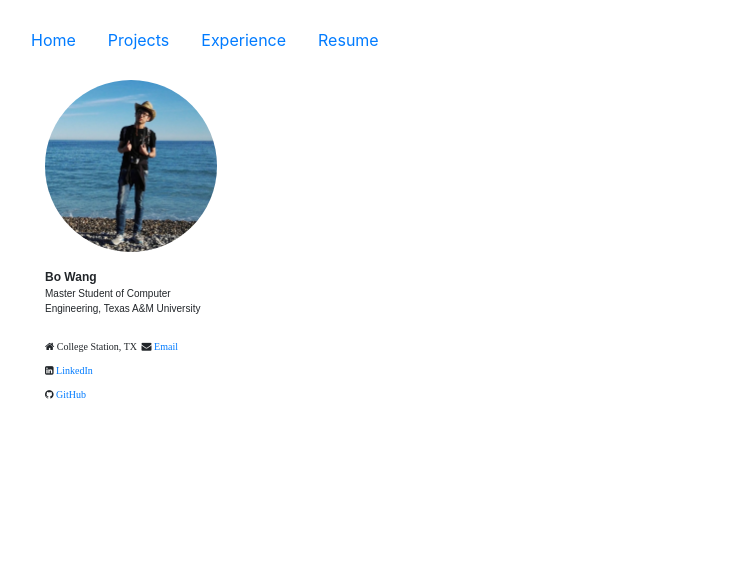
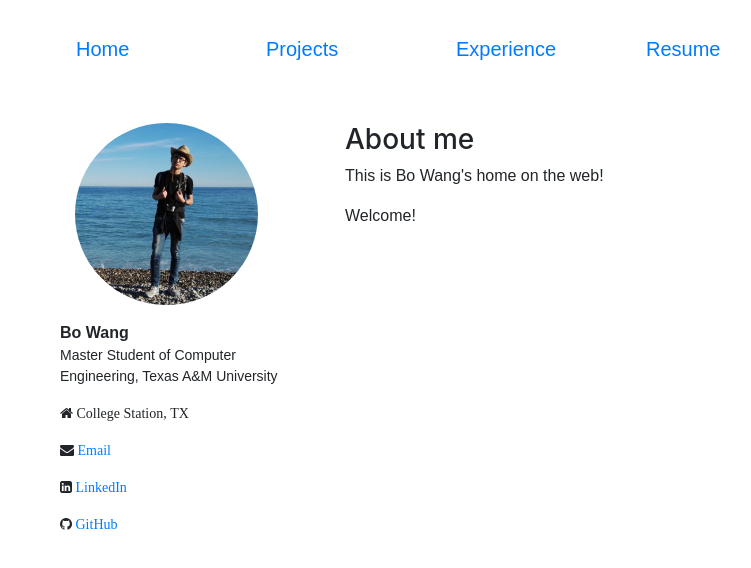
Before and after one commit to FrancoisMoreau/PersonalWeb, a plain HTML site: page index.html in a window 1280 px wide. Shown: the whole page, without its empty margins (25-776 px from the left). Drawn offline with nearby package versions, Linux system fonts and the light colour scheme.

Commit message:
reconstruct the structure

```diff
--- a/content.css
+++ b/content.css
@@ -1,33 +1,40 @@
 #top {
-    margin-top: 20px;
-    margin-left: 40px;
+    margin-top: 2%;
+    /*margin-left: 5%;*/
 }
+
+.tag_font {
+    /*font-family: "Times New Roman", Times, serif;*/
+    font-family: Arial, sans-serif;
+    font-size: 20px;
+}
+
 #left {
-    margin-top: 20px;
-    margin-left: 40px;
+    margin-top: 4%;
+    /*margin-left: 5%;*/
 }
+
 img {
     border-radius: 50%;
 }
+
 .name {
     font-family: Arial, sans-serif;
-    font-size: 12px;
+    font-size: 16px;
     font-weight: bold;
 }
 
 .university {
     font-family: Arial, sans-serif;
-    font-size: 10px;
+    font-size: 14px;
+}
+
+.info {
+    font-family: Arial, sans-serif;
+    font-size: 14px;
 }
 
 .content {
-    position: absolute;
-    left: 320px;
-    top: 80px;
-    z-index: -1;
+    font-family: Arial, sans-serif;
+    font-size: 16px;
 }
-
-.intro {
-    margin-top: 80px;
-    margin-left: 320px;
-}
--- a/experience.html
+++ b/experience.html
@@ -1,23 +1,58 @@
 <!DOCTYPE html>
 <html>
 <head>
-    <title>My Webpage</title>
-    <script src="https://code.jquery.com/jquery-1.10.2.js"></script>
     <link rel="stylesheet" href="https://stackpath.bootstrapcdn.com/bootstrap/4.4.1/css/bootstrap.min.css" integrity="sha384-Vkoo8x4CGsO3+Hhxv8T/Q5PaXtkKtu6ug5TOeNV6gBiFeWPGFN9MuhOf23Q9Ifjh" crossorigin="anonymous">
+    <link rel="stylesheet" href="https://cdnjs.cloudflare.com/ajax/libs/font-awesome/4.7.0/css/font-awesome.min.css">
     <link rel="stylesheet" href="content.css">
-    <style>
-
-    </style>
 </head>
 <body>
-<div id="nav-placeholder"></div>
-<script>
-    $(function(){
-        $("#nav-placeholder").load("index.html");
-    });
-</script>
-<div class="content">
-    <h4>Experience</h4>
+<!--navigation part-->
+<div id = "top" class="tag_font">
+    <nav class="nav">
+        <div class="container">
+            <div class="row justify-content-start">
+                <div class="col-2">
+                    <a class="nav-link active" href="index.html">Home</a>
+                </div>
+                <div class="col-2">
+                    <a class="nav-link " href="projects.html">Projects</a>
+                </div>
+                <div class="col-2">
+                    <a class="nav-link " href="experience.html">Experience</a>
+                </div>
+                <div class="col-2">
+                    <a class="nav-link " href="resume.html">Resume</a>
+                </div>
+            </div>
+        </div>
+    </nav>
 </div>
+<!--left part-->
+<div id = "left">
+    <div class="container">
+        <div class="row justify-content-start">
+            <div class="col-3">
+                <img class="col-10" src = "self.png" alt="Avatar">
+                <p></p>
+                <div class="name">Bo Wang</div>
+                <div class="university">Master Student of Computer Engineering, Texas A&M University</div>
+                <p></p>
+                <div class="info">
+                    <p><i class="fa fa-home"> College Station, TX</i></p>
+                    <p><i class="fa fa-envelope"><a href = "mailto: wangbo1995ee@tamu.edu"> Email</a></i></p>
+                    <p><i class="fa fa-linkedin-square"><a href = "https://www.linkedin.com/in/bo-wang-b57296162/"> LinkedIn</a></i></p>
+                    <p><i class="fa fa-github"><a href = "https://github.com/FrancoisMoreau"> GitHub</a></i></p>
+                </div>
+            </div>
+            <div class="col-9">
+                <h3>Experience</h3>
+                <div class="content">
+                    <p>Welcome!</p>
+                </div>
+            </div>
+        </div>
+    </div>
+</div>
+
 </body>
 </html>
--- a/index.html
+++ b/index.html
@@ -7,38 +7,53 @@
 </head>
 <body>
 <!--navigation part-->
-<div id = "top">
-    <ul class="nav">
-        <li class="nav-item">
-            <a class="nav-link" href="home.html">Home</a>
-        </li>
-        <li class="nav-item">
-            <a class="nav-link" href="projects.html">Projects</a>
-        </li>
-        <li class="nav-item">
-            <a class="nav-link" href="experience.html">Experience</a>
-        </li>
-        <li class="nav-item">
-            <a class="nav-link" href="resume.html">Resume</a>
-        </li>
-    </ul>
+<div id = "top" class="tag_font">
+    <nav class="nav">
+        <div class="container">
+            <div class="row justify-content-start">
+                <div class="col-2">
+                    <a class="nav-link active" href="index.html">Home</a>
+                </div>
+                <div class="col-2">
+                    <a class="nav-link " href="projects.html">Projects</a>
+                </div>
+                <div class="col-2">
+                    <a class="nav-link " href="experience.html">Experience</a>
+                </div>
+                <div class="col-2">
+                    <a class="nav-link " href="resume.html">Resume</a>
+                </div>
+            </div>
+        </div>
+    </nav>
 </div>
-
 <!--left part-->
 <div id = "left">
-    <div class="container-fluid">
-        <div class="col-2">
-            <img src = "self.png" height = 100% width=100%>
-            <p></p>
-            <div class="name">Bo Wang</div>
-            <div class="university">Master Student of Computer Engineering, Texas A&M University</div>
-            <p></p>
-            <i class="fa fa-home" style="font-size: 10px"> College Station, TX</i>
-            <i class="fa fa-envelope" style="font-size:10px"><a href = "mailto: wangbo1995ee@tamu.edu"> Email</a></i>
-            <br><i class="fa fa-linkedin-square" style="font-size:10px"><a href = "https://www.linkedin.com/in/bo-wang-b57296162/"> LinkedIn</a></i></br>
-            <i class="fa fa-github" style="font-size:10px"><a href = "https://github.com/FrancoisMoreau"> GitHub</a></i>
+    <div class="container">
+        <div class="row justify-content-start">
+            <div class="col-3">
+                <img class="col-10" src = "self.png" alt="Avatar">
+                <p></p>
+                <div class="name">Bo Wang</div>
+                <div class="university">Master Student of Computer Engineering, Texas A&M University</div>
+                <p></p>
+                <div class="info">
+                    <p><i class="fa fa-home"> College Station, TX</i></p>
+                    <p><i class="fa fa-envelope"><a href = "mailto: wangbo1995ee@tamu.edu"> Email</a></i></p>
+                    <p><i class="fa fa-linkedin-square"><a href = "https://www.linkedin.com/in/bo-wang-b57296162/"> LinkedIn</a></i></p>
+                    <p><i class="fa fa-github"><a href = "https://github.com/FrancoisMoreau"> GitHub</a></i></p>
+                </div>
+            </div>
+            <div class="col-9">
+                <h3>About me</h3>
+                <div class="content">
+                    <p>This is Bo Wang's home on the web!</p>
+                    <p>Welcome!</p>
+                </div>
+            </div>
         </div>
     </div>
 </div>
+
 </body>
 </html>
```
Also changed, not shown: home.html (deleted, +0 -25 lines), projects.html (+48 -15 lines), resume.html (+58 -24 lines).
